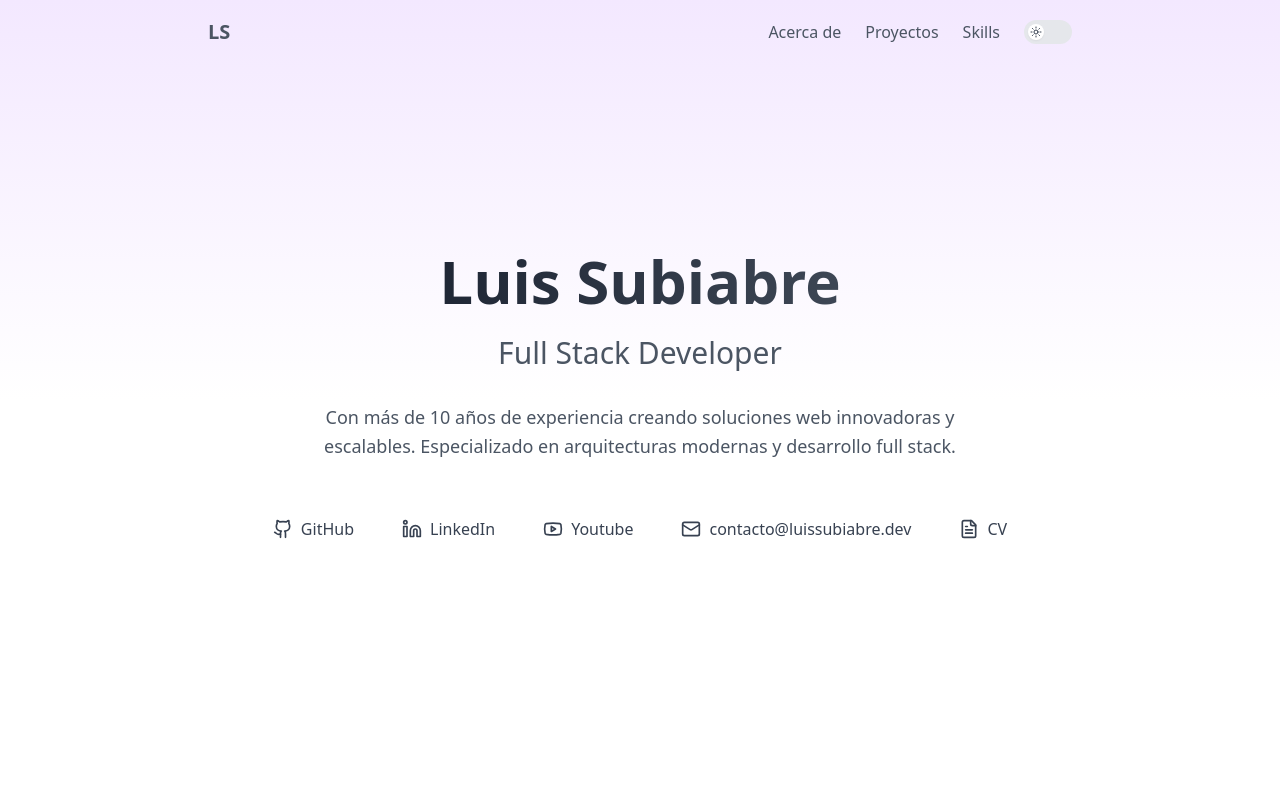
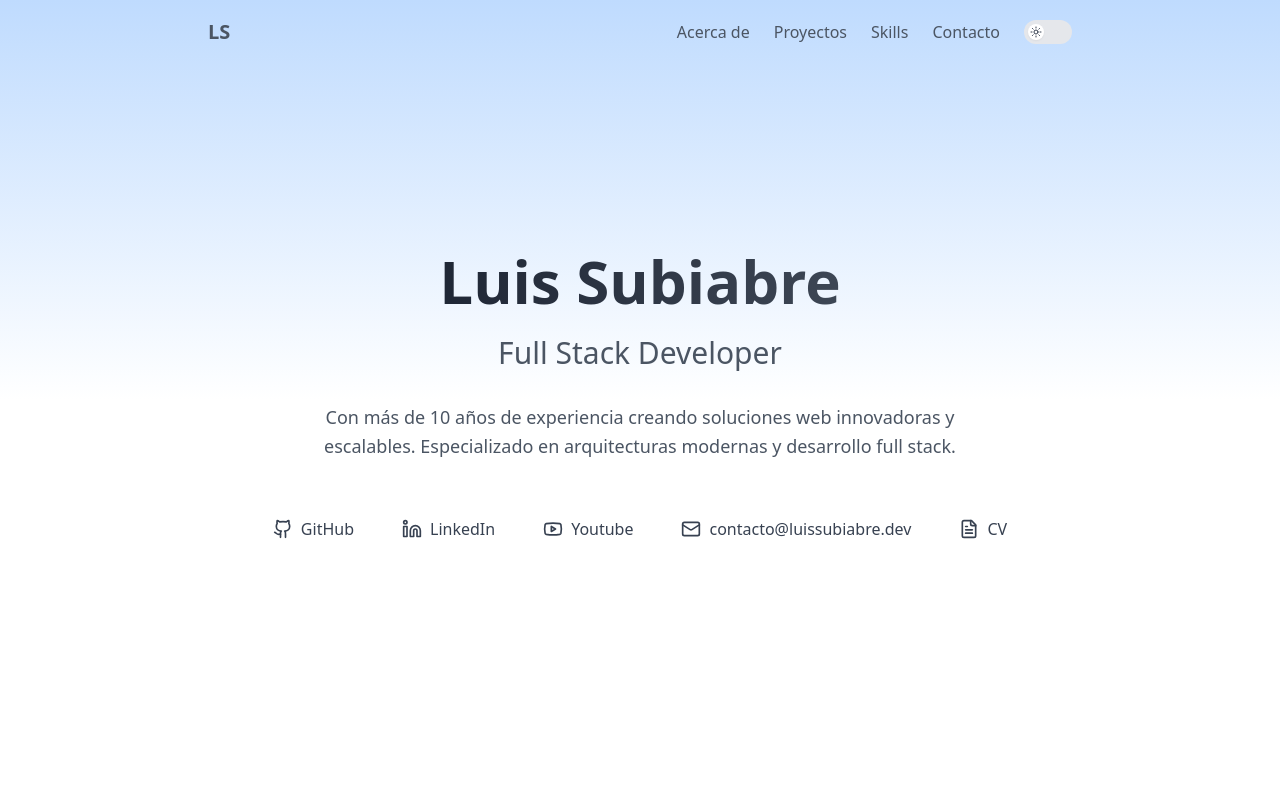
Before and after one commit to LuisSubiabre/luissubiabre.github.io, a React (Vite) app: page / in a window 1280 px wide. Shown: the top 800 px of the page. Built offline with nearby package versions, Linux system fonts and the light colour scheme.

Commit message:
feat: color

```diff
--- a/src/components/ContactComponent.tsx
+++ b/src/components/ContactComponent.tsx
@@ -52,7 +52,10 @@ const ContactComponent = () => {
     <>
       <Toaster position="bottom-center" reverseOrder={false} />
 
-      <section className="py-20 bg-gradient-to-br from-white via-gray-50 to-white dark:from-gray-900 dark:via-gray-800 dark:to-gray-900">
+      <section
+        id="contact"
+        className="py-20 bg-gradient-to-br from-white via-gray-50 to-white dark:from-gray-900 dark:via-gray-800 dark:to-gray-900"
+      >
         <motion.div
           className="max-w-4xl mx-auto px-4 text-center"
           variants={containerVariants}
--- a/src/components/HeroComponent.tsx
+++ b/src/components/HeroComponent.tsx
@@ -32,7 +32,7 @@ const HeroComponent = () => {
       <section id="inicio" className="relative">
         <Toaster position="bottom-center" reverseOrder={false} />
 
-        <header className="min-h-screen flex items-center justify-center bg-gradient-to-t from-blue-0 via-white to-purple-100 dark:from-gray-900 dark:via-gray-800 dark:to-purple-900 relative overflow-hidden">
+        <header className="min-h-screen flex items-center justify-center bg-gradient-to-t from-blue-0 via-white to-blue-200 dark:from-gray-900 dark:via-gray-800 dark:to-blue-900 relative overflow-hidden">
           {/* Background pattern */}
           <div className="absolute inset-0 opacity-10 dark:opacity-5">
             <div className="absolute inset-0 bg-grid-pattern"></div>
--- a/src/components/NavbarComponent.tsx
+++ b/src/components/NavbarComponent.tsx
@@ -39,6 +39,7 @@ const NavbarComponent = () => {
     { id: "about", label: "Acerca de" },
     { id: "projects", label: "Proyectos" },
     { id: "skills", label: "Skills" },
+    { id: "contact", label: "Contacto" },
   ];
 
   return (
```
